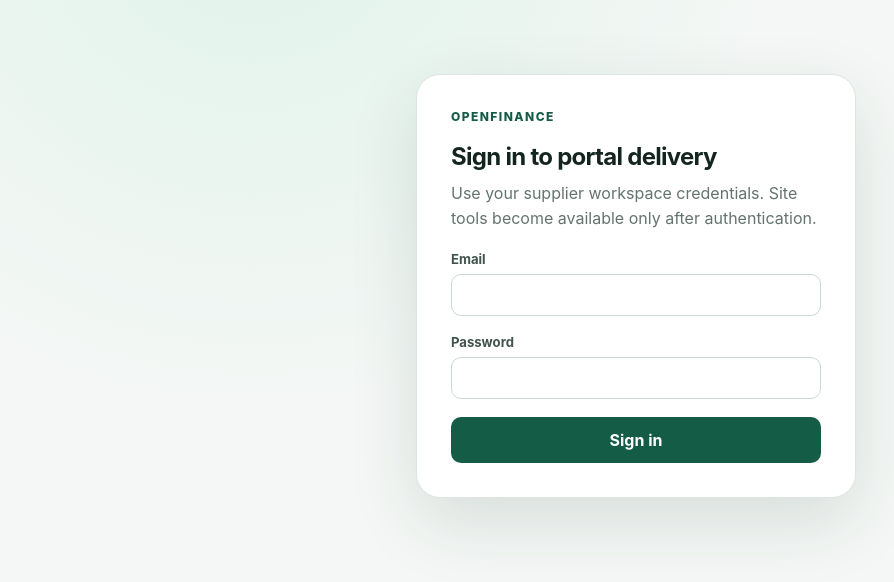
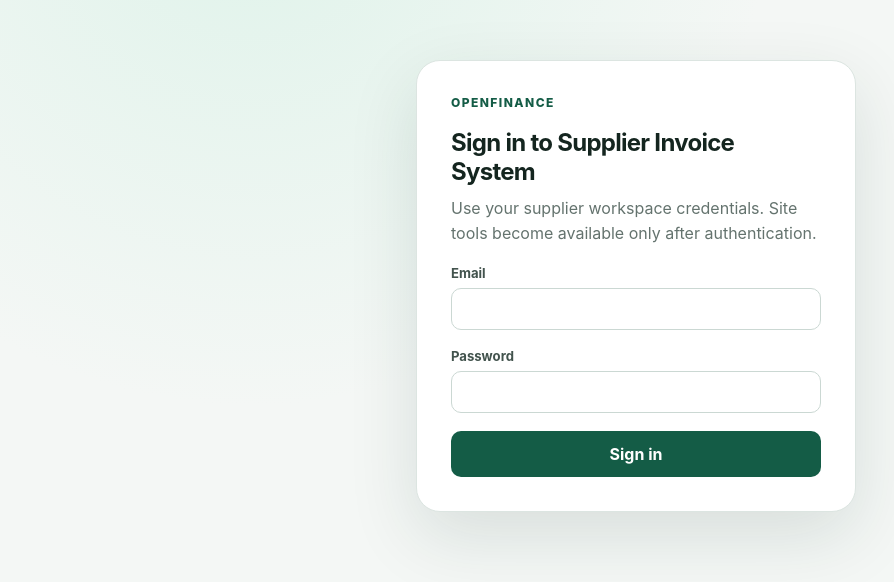
Before and after one commit to webmcp1989-dev/openfinance, a Next.js app in the folder apps/openfinance-ar/: page /login in a window 1280 px wide. Shown: the part 114-696 px from the top of the page, without its empty margins (4-898 px from the left). Built offline with nearby package versions, Linux system fonts and the light colour scheme.

Commit message:
Rename AR workspace to Supplier Invoice System

```diff
--- a/apps/openfinance-ar/app/login/page.tsx
+++ b/apps/openfinance-ar/app/login/page.tsx
@@ -18,7 +18,7 @@
       <section className="auth-card" aria-labelledby="login-title">
         <form action={signIn} className="auth-form">
           <p className="eyebrow">OpenFinance</p>
-          <h1 id="login-title">Sign in to portal delivery</h1>
+          <h1 id="login-title">Sign in to Supplier Invoice System</h1>
           <p>Use your supplier workspace credentials. Site tools become available only after authentication.</p>
           <input name="returnTo" type="hidden" value={returnTo} />
           <label>Email<input name="email" type="email" autoComplete="username" required /></label>
--- a/apps/openfinance-ar/components/openfinance-workspace.tsx
+++ b/apps/openfinance-ar/components/openfinance-workspace.tsx
@@ -366,7 +366,7 @@
     <main className="shell">
       <OpenFinanceSiteTools />
       <header className="topbar">
-        <div><p className="eyebrow">OpenFinance</p><h1>Portal delivery</h1></div>
+        <div><p className="eyebrow">OpenFinance</p><h1>Supplier Invoice System</h1></div>
         <div className="identity" aria-label="Signed-in organization">
           <div><span>{fullName}</span><small>{organizationName}</small></div>
           <form action={signOutAction}><button className="text-button" type="submit">Sign out</button></form>
```
